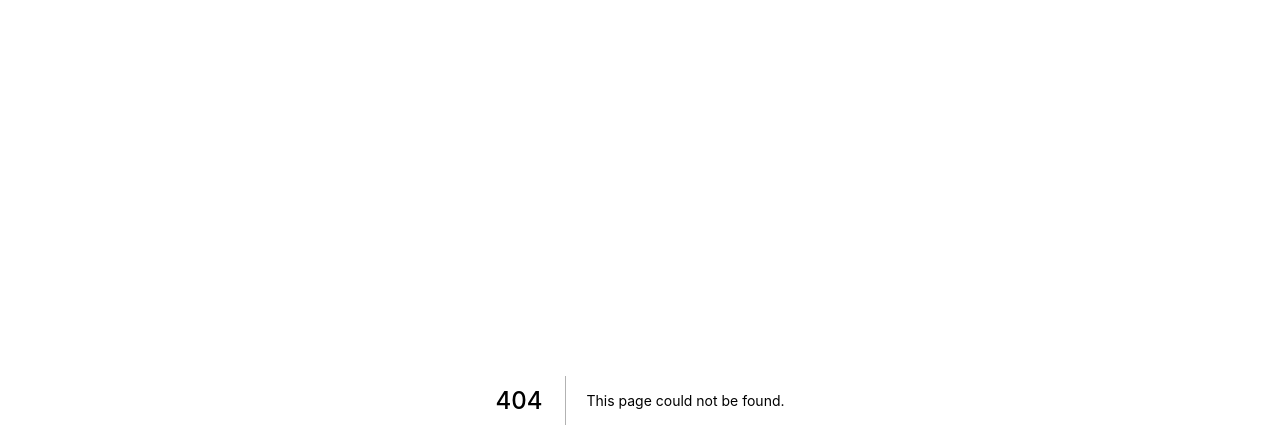
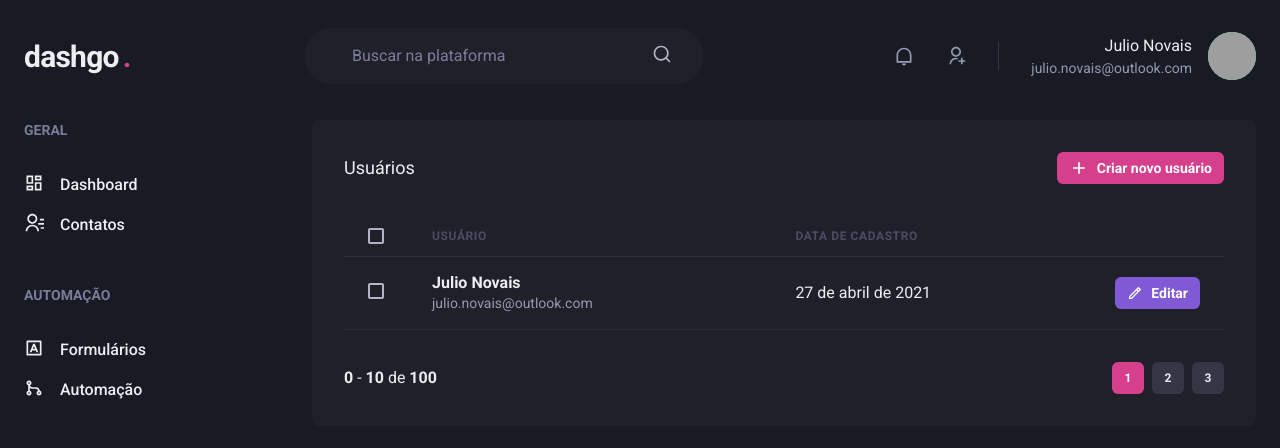
Before and after one commit to julio-nf/ignite-react-dashgo, a Next.js app: page /users in a window 1280 px wide. Before the commit this address had no page. Shown: the top 448 px of the page. Built offline with nearby package versions, Linux system fonts and the light colour scheme; grey boxes are pictures that could not be loaded.

Commit message:
feat: added user control pages

```diff
--- /dev/null
+++ b/src/components/Pagination.tsx
@@ -0,0 +1,29 @@
+import { Box, Button, Stack, Text } from '@chakra-ui/react';
+
+export function Pagination() {
+  return (
+    <Stack direction="row" mt="8" justify="space-between" align="center" spacing="6">
+      <Box>
+        <Text as="strong">0</Text> - <Text as="strong">10</Text> de <Text as="strong">100</Text>
+      </Box>
+      <Stack direction="row" spacing="2">
+        <Button
+          size="sm"
+          fontSize="xs"
+          w="4"
+          colorScheme="pink"
+          disabled
+          _disabled={{ bg: 'pink.500', cursor: 'default' }}
+        >
+          1
+        </Button>
+        <Button size="sm" fontSize="xs" w="4" bg="gray.700" _hover={{ bg: 'gray.500' }}>
+          2
+        </Button>
+        <Button size="sm" fontSize="xs" w="4" bg="gray.700" _hover={{ bg: 'gray.500' }}>
+          3
+        </Button>
+      </Stack>
+    </Stack>
+  );
+}
--- /dev/null
+++ b/src/pages/users/index.tsx
@@ -0,0 +1,91 @@
+import {
+  Box,
+  Button,
+  Checkbox,
+  Flex,
+  Heading,
+  Table,
+  Tbody,
+  Td,
+  Text,
+  Th,
+  Thead,
+  Tr,
+} from '@chakra-ui/react';
+import { RiAddLine, RiPencilLine } from 'react-icons/ri';
+
+import { Header } from '../../components/Header';
+import { Pagination } from '../../components/Pagination';
+import { Sidebar } from '../../components/Sidebar';
+
+export default function UserLists() {
+  return (
+    <Box>
+      <Header />
+
+      <Flex w="100%" my="6" maxW="1480" mx="auto" px="6">
+        <Sidebar />
+
+        <Box flex="1" borderRadius="8" bg="gray.800" p="8">
+          <Flex mb="8" justify="space-between" align="center">
+            <Heading fontSize="lg" fontWeight="normal">
+              Usuários
+            </Heading>
+
+            <Button
+              as="a"
+              size="sm"
+              fontSize="sm"
+              colorScheme="pink"
+              leftIcon={<RiAddLine fontSize="20" />}
+            >
+              Criar novo usuário
+            </Button>
+          </Flex>
+
+          <Table colorScheme="whiteAlpha">
+            <Thead>
+              <Tr>
+                <Th px="6" color="gray.300" w="8">
+                  <Checkbox colorScheme="pink" />
+                </Th>
+                <Th>Usuário</Th>
+                <Th>Data de Cadastro</Th>
+                <Th w="8"></Th>
+              </Tr>
+            </Thead>
+            <Tbody>
+              <Tr>
+                <Td px="6">
+                  <Checkbox colorScheme="pink" />
+                </Td>
+                <Td>
+                  <Box>
+                    <Text fontWeight="bold">Julio Novais</Text>
+                    <Text fontSize="sm" color="gray.300">
+                      julio.novais@outlook.com
+                    </Text>
+                  </Box>
+                </Td>
+                <Td>27 de abril de 2021</Td>
+                <Td>
+                  <Button
+                    as="a"
+                    size="sm"
+                    fontSize="sm"
+                    colorScheme="purple"
+                    leftIcon={<RiPencilLine fontSize="16" />}
+                  >
+                    Editar
+                  </Button>
+                </Td>
+              </Tr>
+            </Tbody>
+          </Table>
+
+          <Pagination />
+        </Box>
+      </Flex>
+    </Box>
+  );
+}
```
Also changed, not shown: src/pages/users/create.tsx (added, +44 -0 lines).
